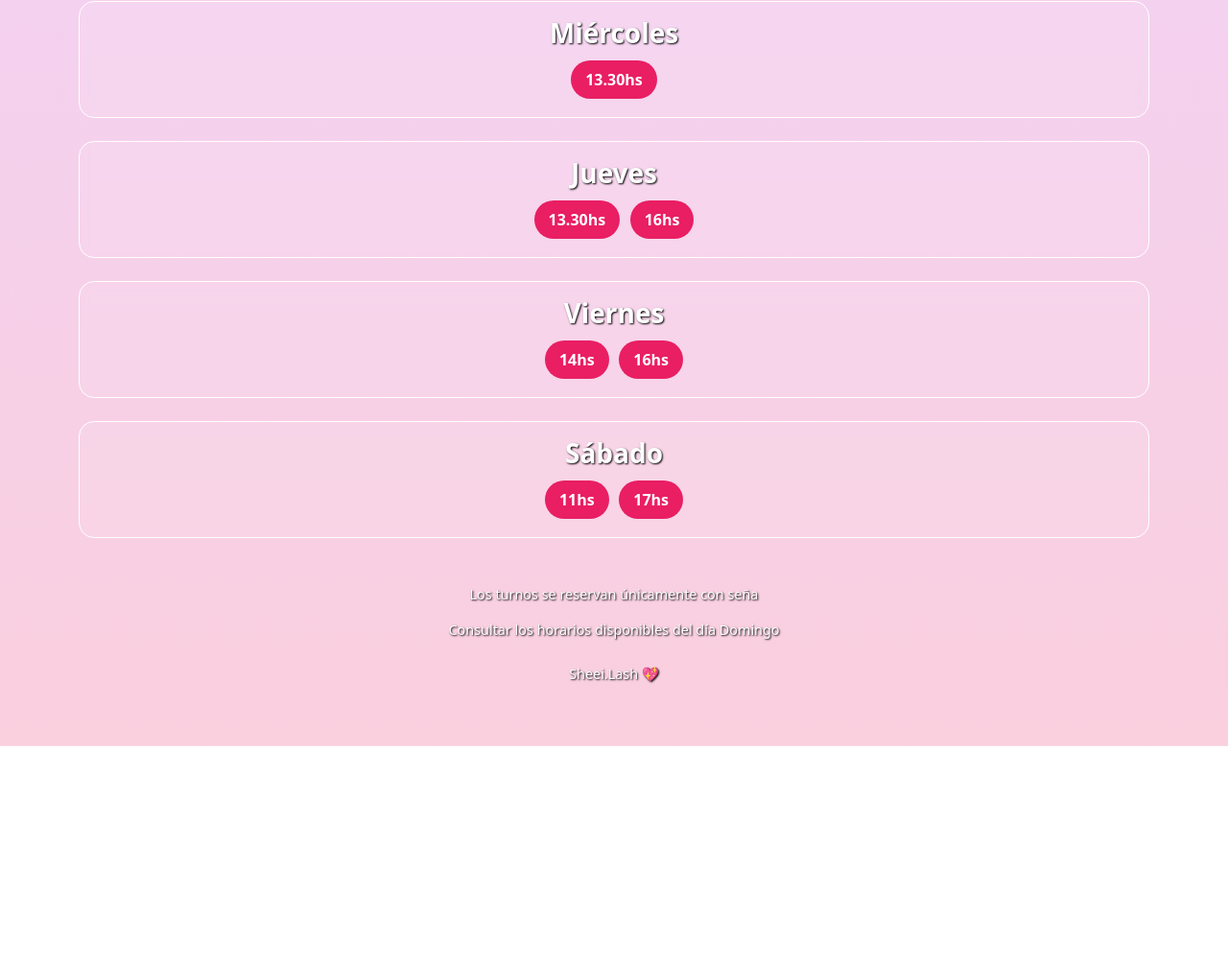
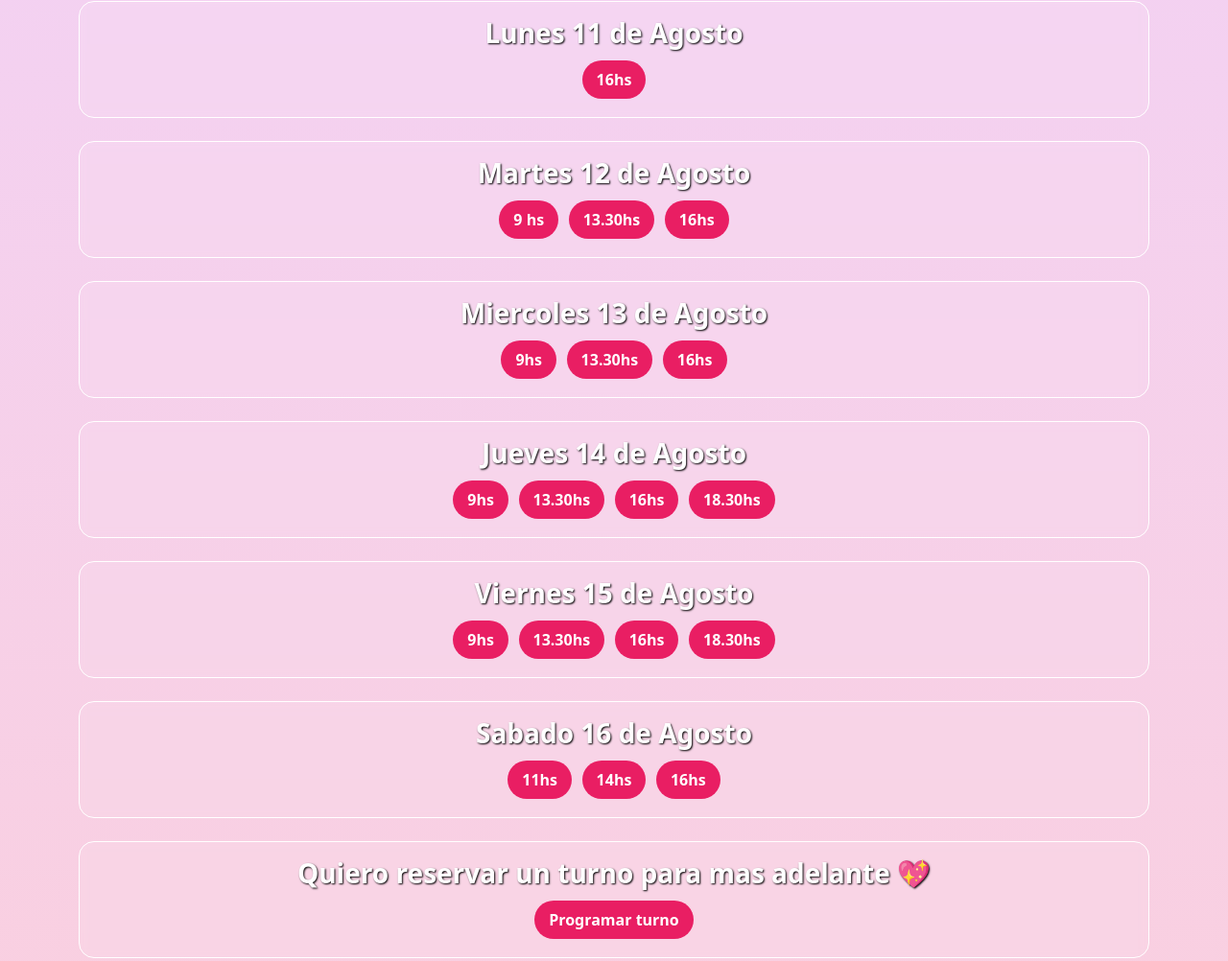
Before and after one commit to florenciaaaaaaR0/sheilash, a plain HTML site: page index.html in a window 1280 px wide. Shown: the part 203-1205 px from the top of the page at 96% size. Before the commit the page ends 981 px from the top, so only its background shows below. Drawn offline with nearby package versions, Linux system fonts and the light colour scheme.

Commit message:
detalles

```diff
--- a/index.html
+++ b/index.html
@@ -15,26 +15,51 @@
         <h1 class="fw-bold">🦋 Turnos Disponibles de la Semana 🦋</h1>
       </div>
    <div class="dia text-center mb-4">
-    <h3>Miércoles</h3>
-    <button class="btn btn-turno" onclick="mostrarOpciones('Miércoles', '13.30hs')">13.30hs</button>
+    <h3>Lunes 11 de Agosto</h3>
+    <button class="btn btn-turno" onclick="mostrarOpciones('Lunes 11', '16hs')"> 16hs</button>
   </div>
 
   <div class="dia text-center mb-4">
-    <h3>Jueves</h3>
-    <button class="btn btn-turno" onclick="mostrarOpciones('Jueves', '13.30hs')">13.30hs</button>
-    <button class="btn btn-turno" onclick="mostrarOpciones('Jueves', '16hs')">16hs</button>
+    <h3>Martes 12 de Agosto</h3>
+    <button class="btn btn-turno" onclick="mostrarOpciones('martes 12', '9 hs')">9 hs</button>
+    <button class="btn btn-turno" onclick="mostrarOpciones('martes 12', '13.30 hs')">13.30hs</button>
+    <button class="btn btn-turno" onclick="mostrarOpciones('martes 12', '16 hs')">16hs</button>
   </div>
 
   <div class="dia text-center mb-4">
-    <h3>Viernes</h3>
-    <button class="btn btn-turno" onclick="mostrarOpciones('Viernes', '14hs')">14hs</button>
-    <button class="btn btn-turno" onclick="mostrarOpciones('Viernes', '16hs')">16hs</button>
+    <h3>Miercoles 13 de Agosto</h3>
+    <button class="btn btn-turno" onclick="mostrarOpciones('miercoles 13', '9 hs')">9hs</button>
+    <button class="btn btn-turno" onclick="mostrarOpciones('miercoles 13', '13.30 hs')">13.30hs</button>
+    <button class="btn btn-turno" onclick="mostrarOpciones('miercoles 13', '16 hs')">16hs</button>
   </div>
 
   <div class="dia text-center mb-4">
-    <h3>Sábado</h3>
-    <button class="btn btn-turno" onclick="mostrarOpciones('Sábado', '11hs')">11hs</button>
-    <button class="btn btn-turno" onclick="mostrarOpciones('Sábado', '17hs')">17hs</button>
+    <h3>Jueves 14 de Agosto</h3>
+    <button class="btn btn-turno" onclick="mostrarOpciones('Jueves 14', '9 hs')">9hs</button>
+    <button class="btn btn-turno" onclick="mostrarOpciones('Jueves 14', '13.30 hs')">13.30hs</button>
+    <button class="btn btn-turno" onclick="mostrarOpciones('Jueves 14', '16 hs')">16hs</button>
+    <button class="btn btn-turno" onclick="mostrarOpciones('Jueves 14', '18.30 hs')">18.30hs</button>
+
+  </div>
+   <div class="dia text-center mb-4">
+    <h3>Viernes 15 de Agosto</h3>
+    <button class="btn btn-turno" onclick="mostrarOpciones('Viernes 15', '9 hs')">9hs</button>
+    <button class="btn btn-turno" onclick="mostrarOpciones('Viernes 15', '13.30 hs')">13.30hs</button>
+    <button class="btn btn-turno" onclick="mostrarOpciones('Viernes 15', '16 hs')">16hs</button>
+    <button class="btn btn-turno" onclick="mostrarOpciones('Viernes 15', '18.30 hs')">18.30hs</button>
+
+  </div>
+   <div class="dia text-center mb-4">
+    <h3>Sabado 16 de Agosto</h3>
+    <button class="btn btn-turno" onclick="mostrarOpciones('Sabado 16', '11 hs')">11hs</button>
+    <button class="btn btn-turno" onclick="mostrarOpciones('Sabado 16', '14 hs')">14hs</button>
+    <button class="btn btn-turno" onclick="mostrarOpciones('Sabado 16', '16 hs')">16hs</button>
+  </div>
+  <div class="dia text-center mb-4">
+    <h3> Quiero reservar un turno para mas adelante 💖</h3>
+    <button class="btn btn-turno" onclick="mostrarOpciones('programar un turno','x')">Programar turno</button>
+
+
   </div>
 
   <div class="text-center footer-info mt-5">
```
